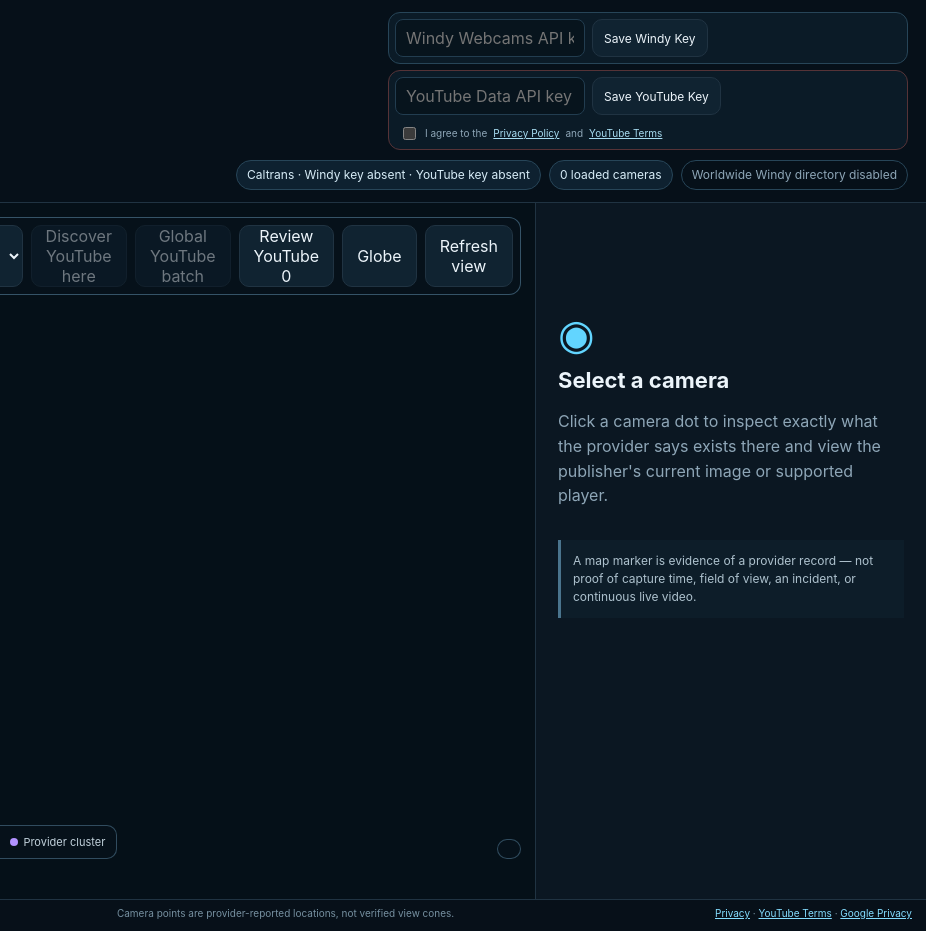
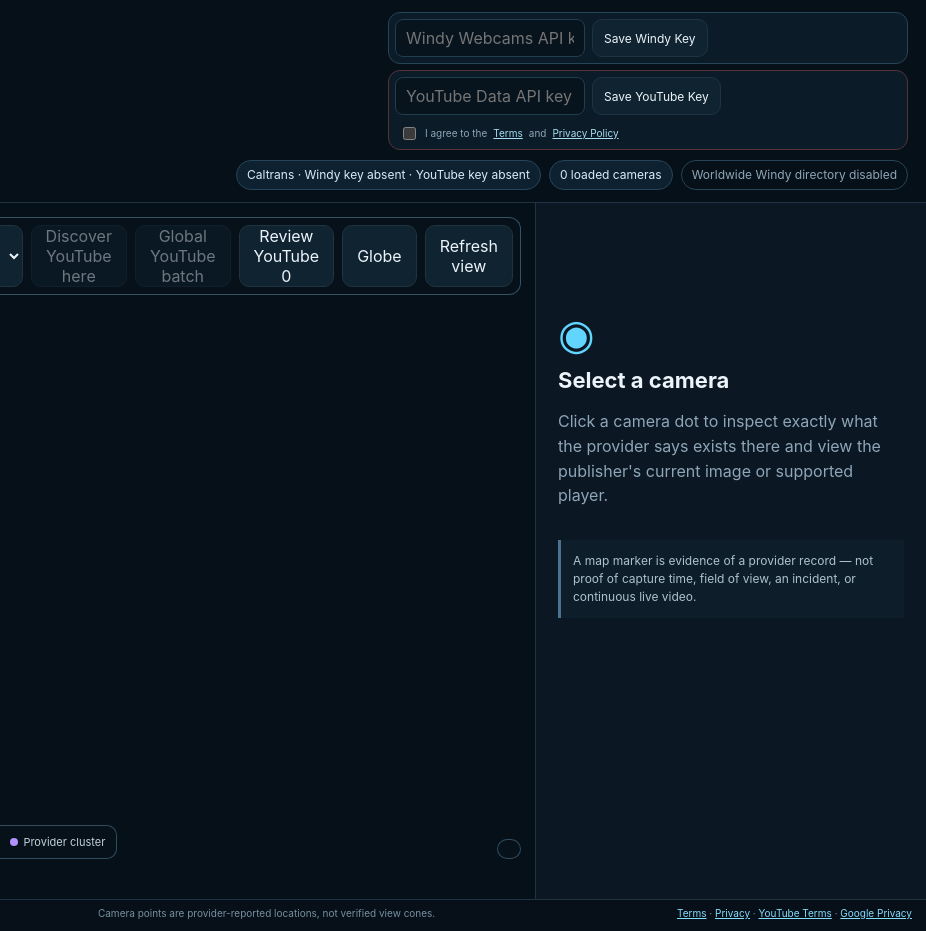
Before and after one commit to US0RIS/Worldwide-Cams, a website built with Vite: page index.html in a window 1280 px wide. Shown: the full height of the page, 354-1280 px from the left. Built offline with nearby package versions, Linux system fonts and the light colour scheme; no server answers; files whose address does not match are found by name.

Commit message:
YouTube: link local terms and privacy disclosures

```diff
--- a/index.html
+++ b/index.html
@@ -47,7 +47,7 @@
               <button id="youtube-key-clear" type="button" class="secondary-button" hidden>Clear</button>
               <label class="youtube-consent">
                 <input id="youtube-consent" type="checkbox" />
-                I agree to the <a href="/privacy.html">Privacy Policy</a> and <a href="https://www.youtube.com/t/terms" target="_blank" rel="noopener">YouTube Terms</a>
+                I agree to the <a href="/terms.html">Terms</a> and <a href="/privacy.html">Privacy Policy</a>
               </label>
             </div>
           </div>
@@ -243,7 +243,7 @@
       <footer class="footer">
         <span>Basemap © OpenStreetMap contributors.</span>
         <span>Camera points are provider-reported locations, not verified view cones.</span>
-        <span><a href="/privacy.html">Privacy</a> · <a href="https://www.youtube.com/t/terms" target="_blank" rel="noopener">YouTube Terms</a> · <a href="https://policies.google.com/privacy" target="_blank" rel="noopener">Google Privacy</a></span>
+        <span><a href="/terms.html">Terms</a> · <a href="/privacy.html">Privacy</a> · <a href="https://www.youtube.com/t/terms" target="_blank" rel="noopener">YouTube Terms</a> · <a href="https://policies.google.com/privacy" target="_blank" rel="noopener">Google Privacy</a></span>
       </footer>
     </div>
 
```
